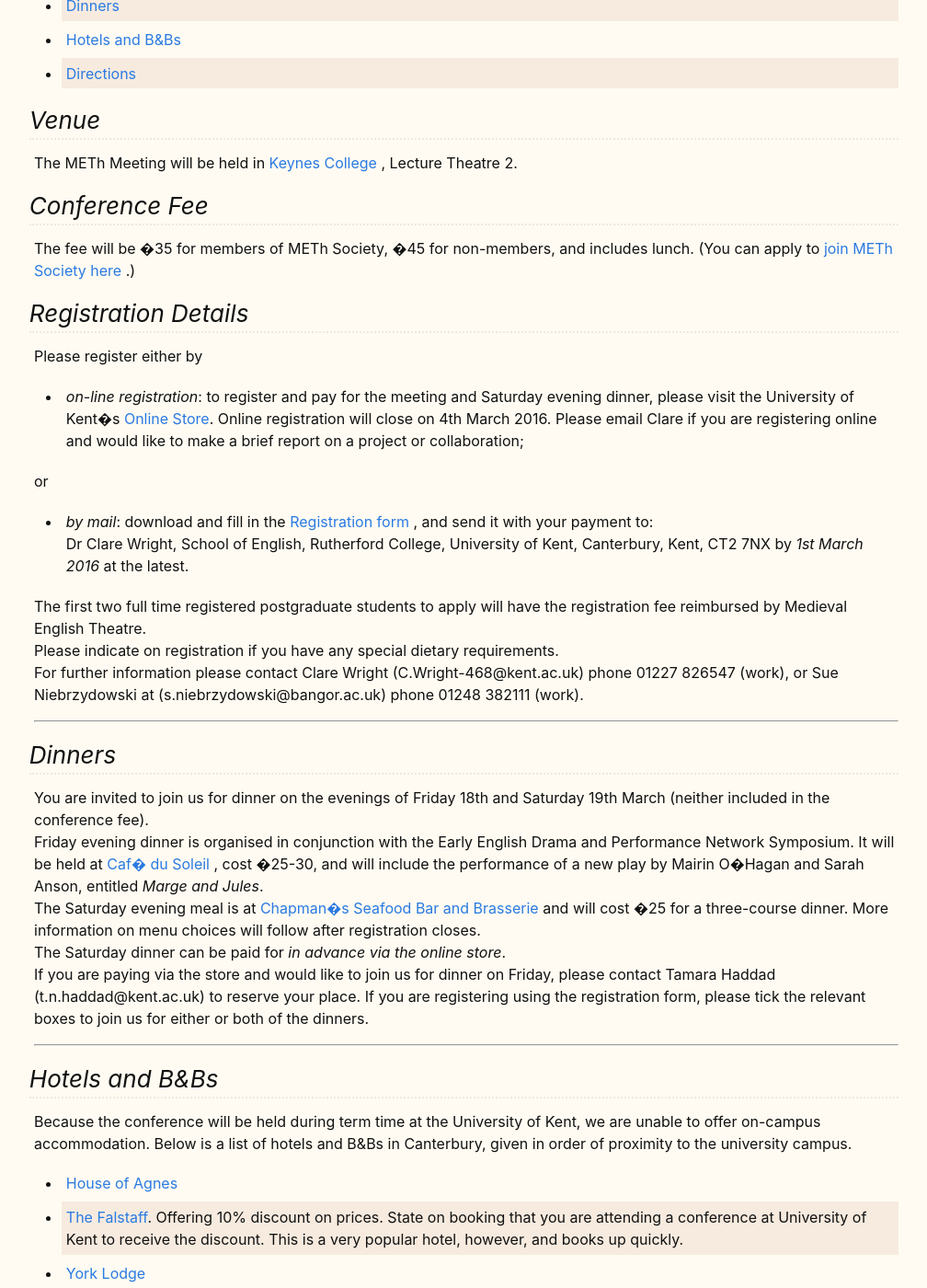
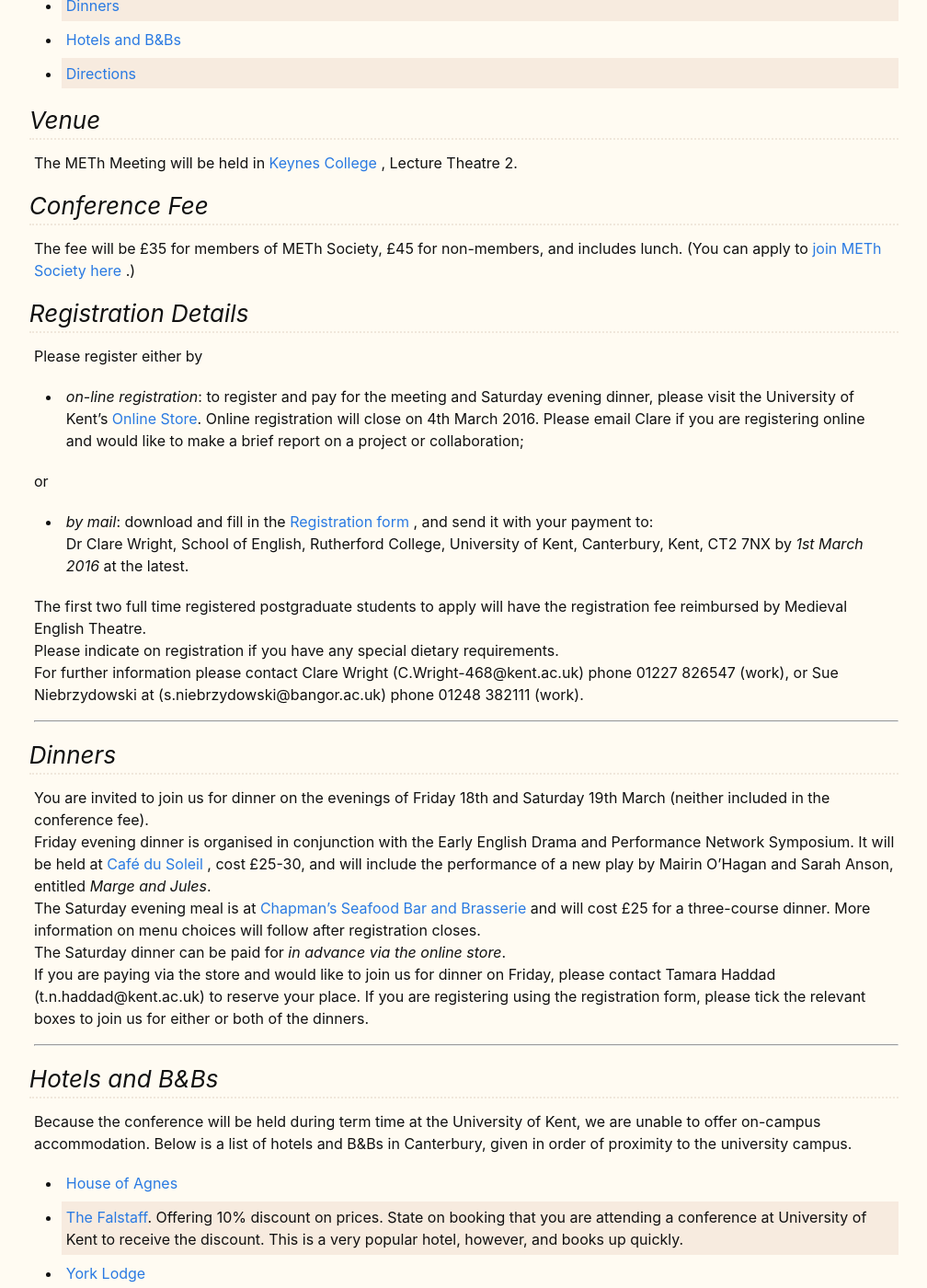
Before and after one commit to MedievalEnglishTheatre/MedievalEnglishTheatre.github.io, a Jekyll site: the page built from src/meetings/meet_2016/index.md, in a window 1280 px wide and 1400 px high, scrolled down 909 px. Shown: the whole window at 92% size, without its empty margins (133-1141 px from the left). Built offline with Jekyll 4.4.1, drawn with Linux system fonts in a browser that asks for light colours.

Commit message:
Update index_2016.md

```diff
--- a/src/meetings/meet_2016/index.md
+++ b/src/meetings/meet_2016/index.md
@@ -28,11 +28,11 @@ On Friday 18 March, the [Early English Drama &amp; Performance Network](https://
 The METh Meeting will be held in [Keynes College](https://www.kent.ac.uk/maps/canterbury/canterbury-campus/building/keynes-college) , Lecture Theatre 2.
 
 ### <a xmlns="http://www.w3.org/1999/xhtml" name="fee" id="fee"/> *Conference Fee*
-The fee will be �35 for members of METh Society, �45 for non-members, and includes lunch. (You can apply to [join METh Society here](/apply/) .)
+The fee will be £35 for members of METh Society, £45 for non-members, and includes lunch. (You can apply to [join METh Society here](/apply/) .)
 
 ### <a xmlns="http://www.w3.org/1999/xhtml" name="reg" id="reg"/> *Registration Details*
 Please register either by
--  *on-line registration*: to register and pay for the meeting and Saturday evening dinner, please visit the University of Kent�s [Online Store](http://store.kent.ac.uk/browse/extra_info.asp?compid=1&amp;modid=1&amp;deptid=26&amp;catid=98&amp;prodvarid=174&amp;searchresults=1). Online registration will close on 4th March 2016. Please email Clare if you are registering online and would like to make a brief report on a project or collaboration;
+-  *on-line registration*: to register and pay for the meeting and Saturday evening dinner, please visit the University of Kent's [Online Store](http://store.kent.ac.uk/browse/extra_info.asp?compid=1&amp;modid=1&amp;deptid=26&amp;catid=98&amp;prodvarid=174&amp;searchresults=1). Online registration will close on 4th March 2016. Please email Clare if you are registering online and would like to make a brief report on a project or collaboration;
 
 or
 
@@ -47,8 +47,8 @@ For further information please contact Clare Wright (C.Wright-468@kent.ac.uk) ph
 
 ### <a xmlns="http://www.w3.org/1999/xhtml" name="dinner" id="dinner"/> *Dinners*
 You are invited to join us for dinner on the evenings of Friday 18th and Saturday 19th March (neither included in the conference fee).
-Friday evening dinner is organised in conjunction with the Early English Drama and Performance Network Symposium. It will be held at [Caf� du Soleil](http://www.cafedusoleil.co.uk/) , cost �25-30, and will include the performance of a new play by Mairin O�Hagan and Sarah Anson, entitled *Marge and Jules*.
-The Saturday evening meal is at [Chapman�s Seafood Bar and Brasserie](http://www.chapmanscanterbury.co.uk) and will cost �25 for a three-course dinner. More information on menu choices will follow after registration closes.
+Friday evening dinner is organised in conjunction with the Early English Drama and Performance Network Symposium. It will be held at [Café du Soleil](http://www.cafedusoleil.co.uk/) , cost £25-30, and will include the performance of a new play by Mairin O'Hagan and Sarah Anson, entitled *Marge and Jules*.
+The Saturday evening meal is at [Chapman's Seafood Bar and Brasserie](http://www.chapmanscanterbury.co.uk) and will cost £25 for a three-course dinner. More information on menu choices will follow after registration closes.
 The Saturday dinner can be paid for *in advance via the online store*.
 If you are paying via the store and would like to join us for dinner on Friday, please contact Tamara Haddad (t.n.haddad@kent.ac.uk) to reserve your place. If you are registering using the registration form, please tick the relevant boxes to join us for either or both of the dinners.
 
```
